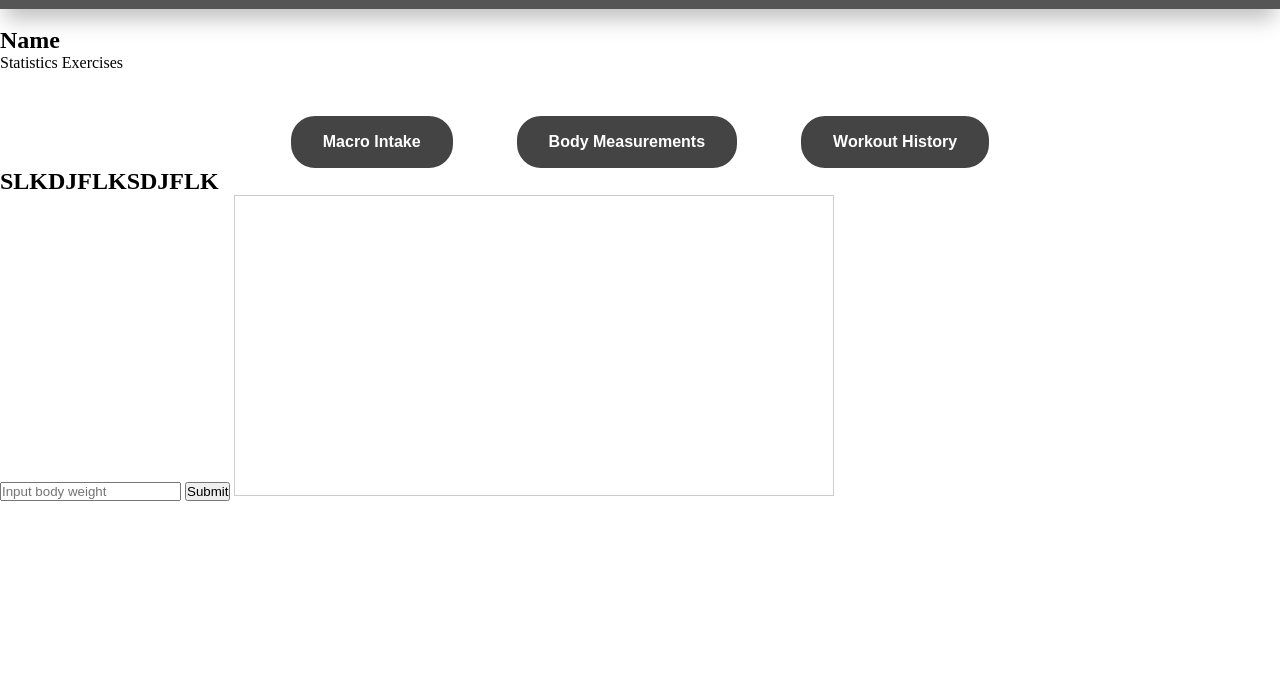
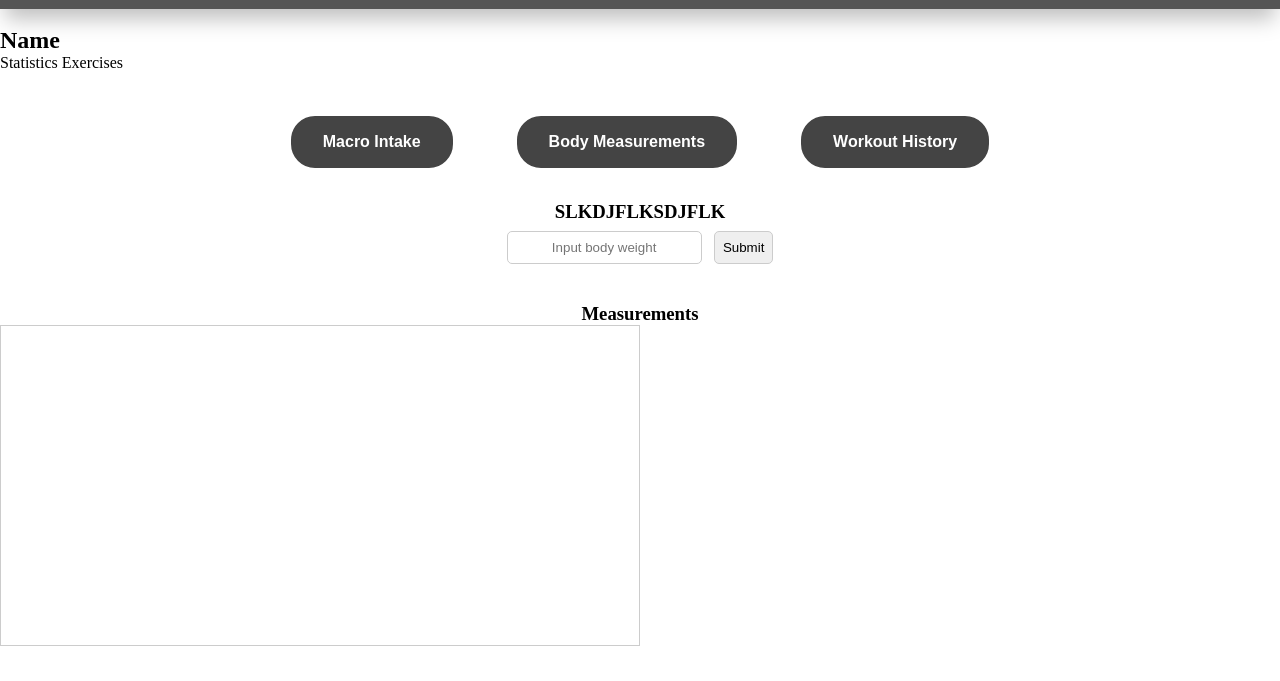
Before and after one commit to OKjos/Workout, a website with bundled scripts: page web/profile.html in a window 1280 px wide. Both pictures are taken after a click on the button "Body Measurements". Shown: the part 119-800 px from the top of the page. Built offline with nearby package versions, Linux system fonts and the light colour scheme; no server answers.

Commit message:
Changed size of body weight graph, add display for each weight and the date they were inputed, styled it

```diff
--- a/web/css/styles.css
+++ b/web/css/styles.css
@@ -714,3 +714,65 @@ width: 20px;
 height: 20px;
 margin-right: 10px;
 }
+
+
+/* Profile Body Measurements*/
+.body-inputs {
+display: flex;
+flex-direction: row;
+flex-wrap: wrap;
+justify-content: center;
+align-items: center;
+padding: 2%;
+gap: 1%;
+}
+
+.body-inputs h1 {
+width: 100%;
+text-align: center;
+padding: 8px;
+}
+
+.body-submit {
+border: 1px solid #ccc;
+border-radius: 5px;
+padding: 8px;
+text-align: center;
+}
+
+.body-inputbox-class {
+border: 1px solid #ccc;
+border-radius: 5px;
+padding: 8px;
+text-align: center;
+}
+
+.date-entry-log {
+    display: grid;
+    grid-template-columns: 1fr 1fr;
+    grid-template-areas:
+        "header header"
+        "graph  log";
+}
+
+.date-entry-log h1 {
+    margin-top: 1%;
+    width: 100%;
+    grid-area: header;
+    text-align: center;
+}
+
+.date-entry-log p {
+display: flex;
+justify-content: center;
+padding: 8px;
+}
+
+#bodyWeightChart {
+    grid-area: graph;
+}
+
+#weight-log {
+    grid-area: log;
+    align-self: start;
+}
--- a/web/js/bodyWeights.js
+++ b/web/js/bodyWeights.js
@@ -30,12 +30,20 @@ export async function bodyWeightChart(input) {
         const data = await res.json();
 
         console.log("data from DB:", data);
+        //.map pulls just the weight numbers from the array and then ...weights unpacks it and
+        //compares the values then ±30 the value
         const weights = data.map(entry => entry.dailyWeight);
-        const minWeight = Math.min(...weights) - 30;
-        const maxWeight = Math.max(...weights) + 30;
+        const minWeight = Math.min(...weights) - 20;
+        const maxWeight = Math.max(...weights) + 20;
 
 
 
+        data.forEach(entry => {
+            const items = document.createElement("p");
+            const date = new Date(entry.createdAt).toLocaleDateString();
+            items.textContent = `${date} - ${entry.dailyWeight} lbs`;
+            document.getElementById("weight-log").appendChild(items);
+        });
 
 
         chartInstance = new Chart("bodyWeightChart", {
@@ -45,8 +53,8 @@ export async function bodyWeightChart(input) {
             label: "Body Weight (lbs)",
             fill: false,
             lineTension: 0,
-            backgroundColor: "rgba(0,0,255,1.0)",
-            borderColor: "rgba(0,0,255,0.1)",
+            backgroundColor: "rgba(0,255,255,3.0)",
+            borderColor: "rgba(0, 255, 255, 0.1)",
             data: data.map(entry => ({
                 y: entry.dailyWeight,
                 x: new Date(entry.createdAt).getDate()
@@ -69,7 +77,7 @@ export async function bodyWeightChart(input) {
                     type: 'linear',
                     min: 1,
                     max: 31,
-                    ticks: { stepSize: 1},
+                    ticks: { stepSize: 5 },
                     title: { display: true, text: "Day of Month" },
                     grid: { drawOnChartArea: true }
                 },
@@ -77,7 +85,7 @@ export async function bodyWeightChart(input) {
                     type: 'linear',
                     min: minWeight,
                     max: maxWeight,
-                    ticks: { stepSize: 1 },
+                    ticks: { stepSize: 5 },
                     title: { display: true, text: "Body Weight (lbs)" },
                     grid: { drawOnChartArea: true }
                 }
--- a/web/profile.html
+++ b/web/profile.html
@@ -45,11 +45,16 @@
 
 
     <section id="body-info" class="hidden">
-
-        <h1>SLKDJFLKSDJFLK</h1>
-        <input placeholder="Input body weight" class="body-inputbox-class" id="body-inputbox-id">
-        <button class="body-submit" id="body-submit-id">Submit</button>
-        <canvas id="bodyWeightChart" style="width:100%;max-width:600px;"></canvas>
+        <section class="body-inputs">
+            <h1>SLKDJFLKSDJFLK</h1>
+            <input placeholder="Input body weight" class="body-inputbox-class" id="body-inputbox-id">
+            <button class="body-submit" id="body-submit-id">Submit</button>
+        </section>
+        <section class="date-entry-log" id="entry-log">
+            <h1>Measurements</h1>
+            <canvas id="bodyWeightChart" style="width:100%;max-width:800px"></canvas>
+            <section id="weight-log"></section>
+        </section>
     </section>
 
 
```
Also changed, not shown: backend/routes/bodyWeight.js (+9 -0 lines).
